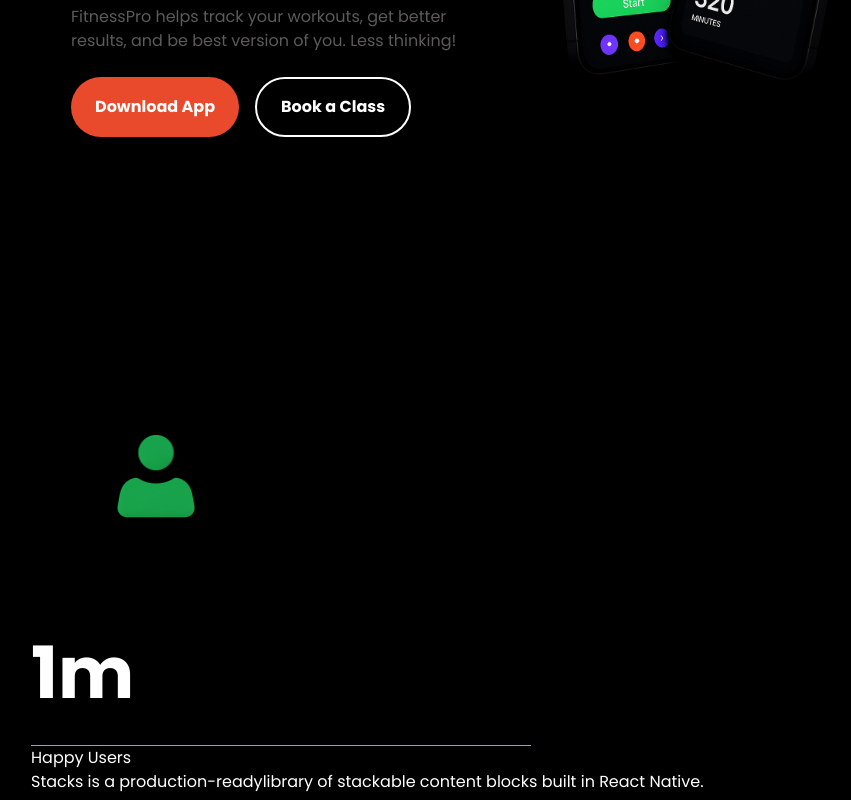
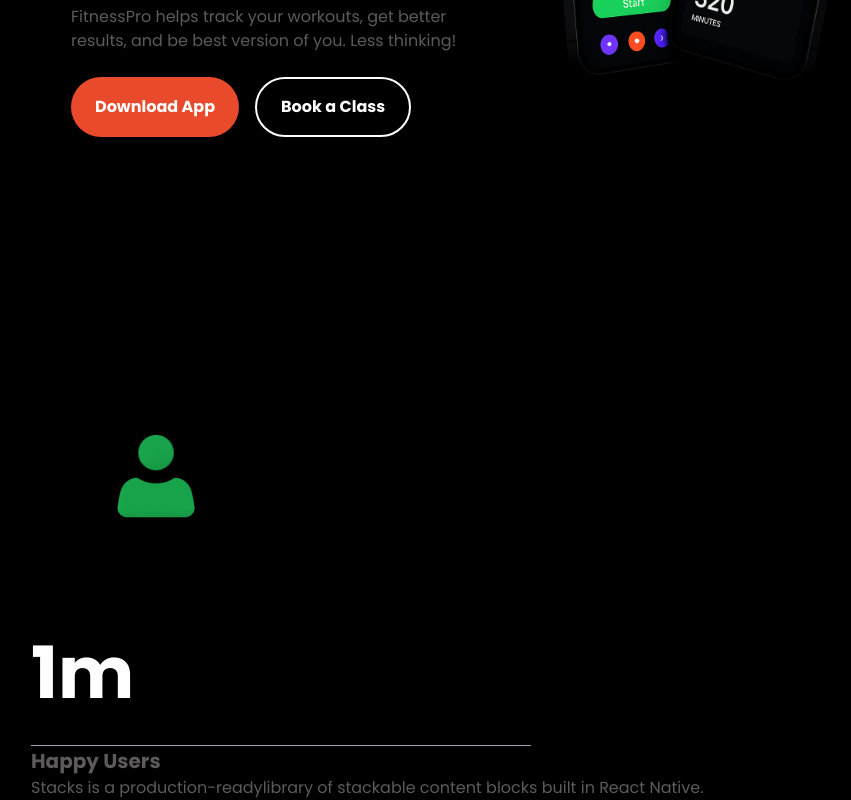
Before and after one commit to natancorcovia/FitnessProWeb, a React (Vite) app: page / in a window 1280 px wide. Shown: the part 3982-4782 px from the top of the page, without its empty margins (129-980 px from the left). Built offline with nearby package versions, Linux system fonts and the light colour scheme.

Commit message:
Update Insights.jsx

```diff
--- a/src/componentes/Insights.jsx
+++ b/src/componentes/Insights.jsx
@@ -3,9 +3,9 @@
         <div>
             <img src={img} className="w-[250px]" />
             <h1 className="text-7xl font-bold my-9">{title}</h1>
-            <hr className="w-[500px]  border-gray-400"/>
-            <h2>{subtitle}</h2>
-            <p>{description}</p>
+            <hr className="w-[500px] border-gray-400"/>
+            <h2 className="font-bold text-[#5C5A5A] text-[20px]">{subtitle}</h2>
+            <p className="text-[#5C5A5A]">{description}</p>
         </div>
     )
 }
```
